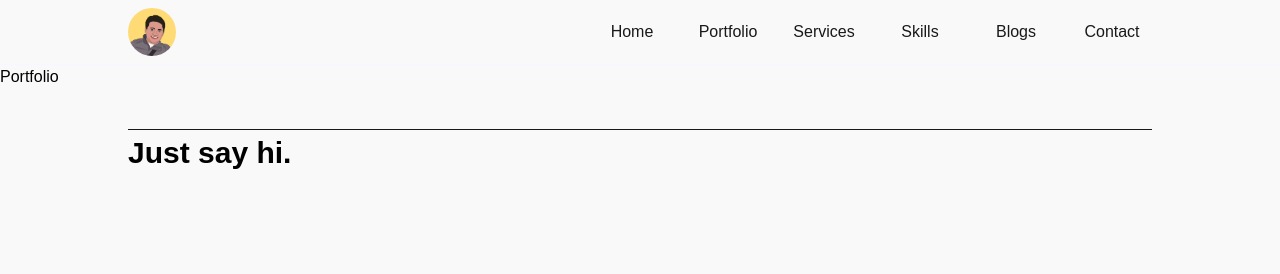
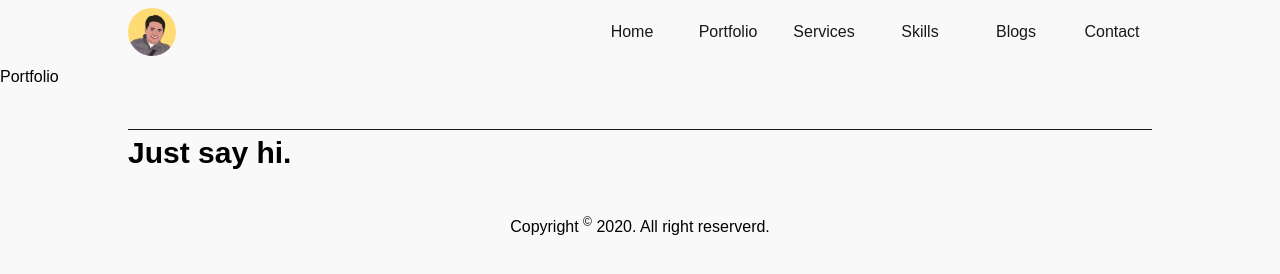
Before and after one commit to alrifqi/alrifqi-website, a Gatsby site: page /portfolio in a window 1280 px wide. Built offline with nearby package versions, Linux system fonts and the light colour scheme; Gatsby itself is replaced by a stand-in of ours.

Commit message:
update footer

```diff
--- a/src/components/Footer.js
+++ b/src/components/Footer.js
@@ -8,6 +8,9 @@ export default function Footer() {
           <div className="text-3xl font-semibold">Just say hi.</div>
         </div>
       </div>
+      <div className="w-full text-center font-light mt-10">
+        Copyright <sup>&copy;</sup> 2020. All right reserverd.
+      </div>
     </footer>
   )
 }
```
